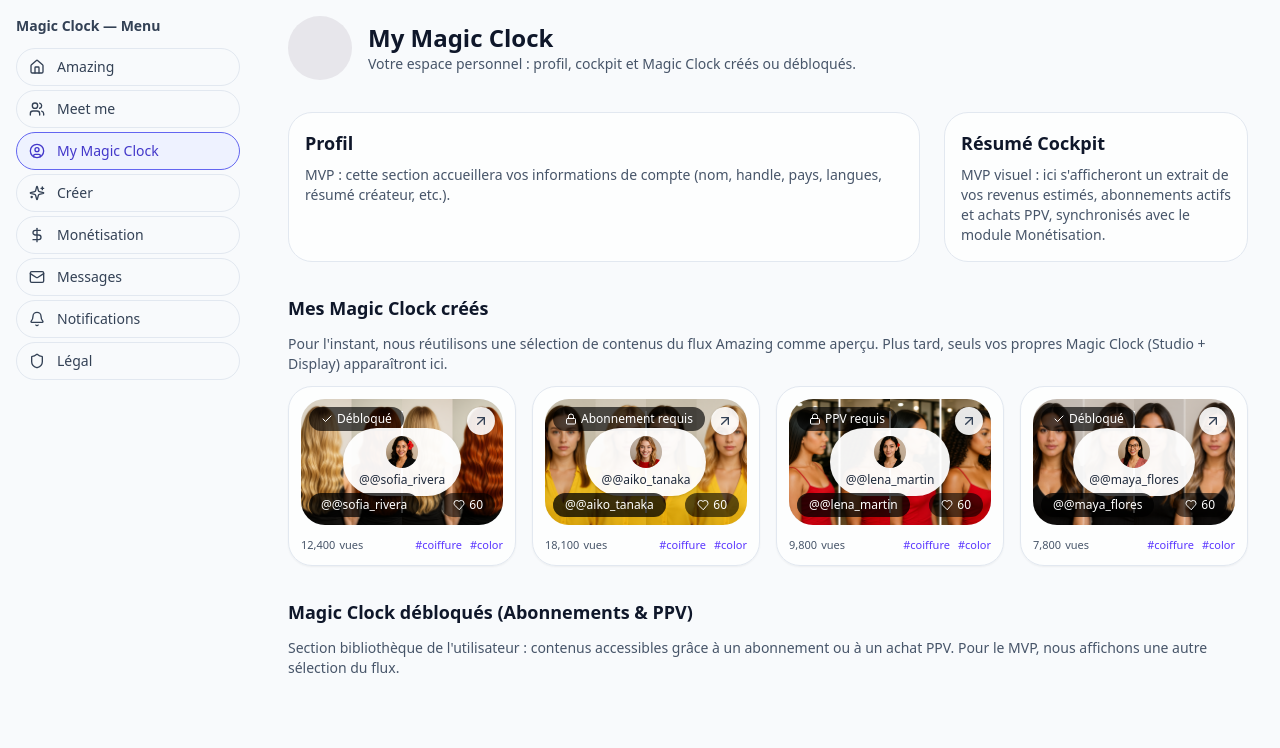
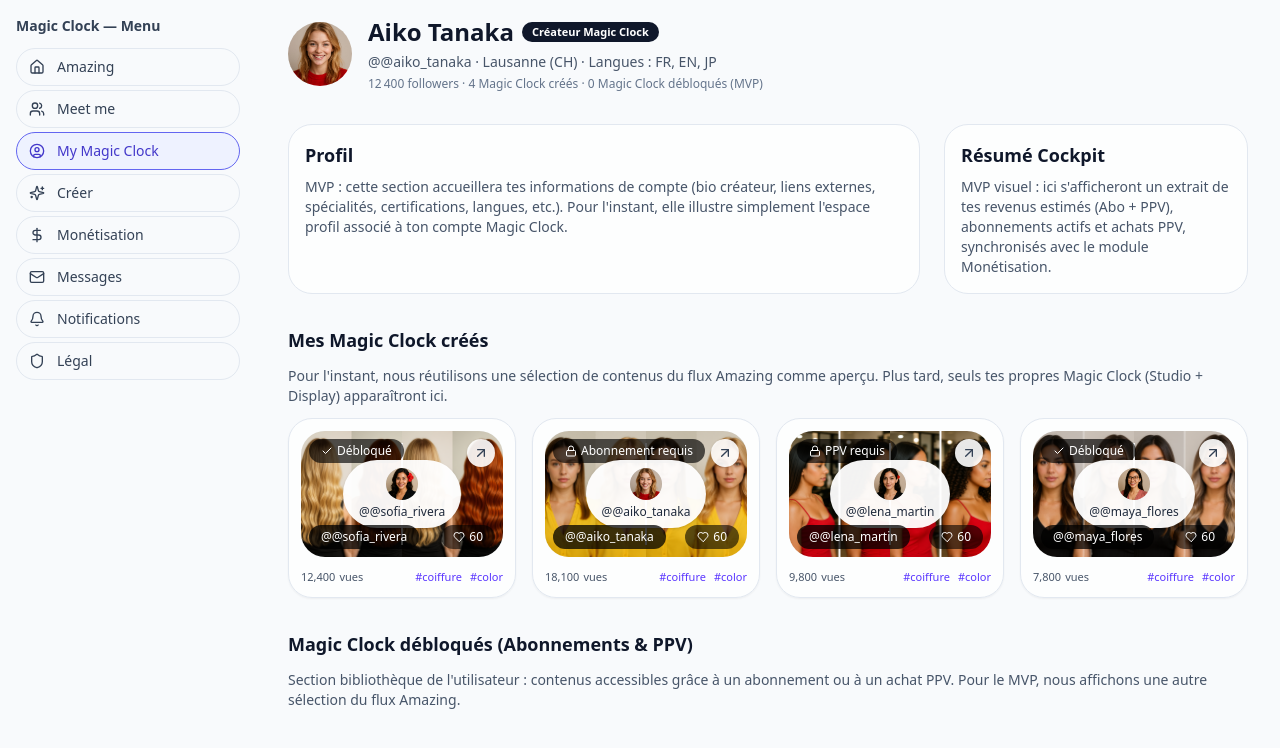
Before and after one commit to welcome-magic-clock/magic-clock-web-mvp, a Next.js app: page /mymagic in a window 1280 px wide. Shown: the top 748 px of the page. Built offline with nearby package versions, Linux system fonts and the light colour scheme.

Commit message:
Update page.tsx

```diff
--- a/app/mymagic/page.tsx
+++ b/app/mymagic/page.tsx
@@ -1,59 +1,84 @@
 // app/mymagic/page.tsx
 
 import MediaCard from "@/features/amazing/MediaCard";
-import { listFeed } from "@/core/domain/repository";
-import type { FeedCard } from "@/core/domain/types";
+import { listFeed, listCreators } from "@/core/domain/repository";
 
 export default function MyMagicClockPage() {
-  // On force le type du feed sur FeedCard[] pour être aligné avec MediaCard
-  const all = listFeed() as unknown as FeedCard[];
+  // On récupère tout le feed pour remplir les sections "créés" et "débloqués"
+  const all = listFeed();
   const created = all.slice(0, 4);
   const purchased = all.slice(4, 8);
 
+  // On choisit Aiko Tanaka comme créatrice "courante"
+  const creators = listCreators();
+  const currentCreator =
+    creators.find((c) => c.name === "Aiko Tanaka") ?? creators[0];
+
+  const followerLabel = currentCreator.followers.toLocaleString("fr-CH");
+
   return (
     <div className="container space-y-8">
+      {/* HEADER PROFIL CRÉATEUR */}
       <header className="flex flex-col sm:flex-row sm:items-center sm:justify-between gap-4">
         <div className="flex items-center gap-4">
           <div className="h-16 w-16 rounded-full overflow-hidden bg-slate-200">
             <img
-              src="/images/sample1.jpg"
-              alt="Profil utilisateur"
+              src={currentCreator.avatar}
+              alt={currentCreator.name}
               className="h-full w-full object-cover"
             />
           </div>
-          <div>
-            <h1 className="text-2xl font-semibold">My Magic Clock</h1>
+          <div className="space-y-1">
+            <div className="flex items-center gap-2">
+              <h1 className="text-2xl font-semibold">
+                {currentCreator.name}
+              </h1>
+              <span className="rounded-full bg-slate-900 px-2.5 py-0.5 text-[11px] font-semibold text-white">
+                Créateur Magic Clock
+              </span>
+            </div>
             <p className="text-sm text-slate-600">
-              Votre espace personnel : profil, cockpit et Magic Clock créés ou
-              débloqués.
+              @{currentCreator.handle}
+              {currentCreator.city ? ` · ${currentCreator.city}` : ""}
+              {currentCreator.langs?.length
+                ? ` · Langues : ${currentCreator.langs.join(", ")}`
+                : ""}
+            </p>
+            <p className="text-xs text-slate-500">
+              {followerLabel} followers · {created.length} Magic Clock créés ·{" "}
+              {purchased.length} Magic Clock débloqués (MVP)
             </p>
           </div>
         </div>
       </header>
 
+      {/* PROFIL + COCKPIT RÉSUMÉ */}
       <section className="grid gap-6 lg:grid-cols-3">
         <div className="rounded-2xl border border-slate-200 bg-white/80 p-4 lg:col-span-2 space-y-2">
           <h2 className="text-lg font-semibold">Profil</h2>
           <p className="text-sm text-slate-600">
-            MVP : cette section accueillera vos informations de compte (nom,
-            handle, pays, langues, résumé créateur, etc.).
+            MVP : cette section accueillera tes informations de compte
+            (bio créateur, liens externes, spécialités, certifications,
+            langues, etc.). Pour l&apos;instant, elle illustre simplement
+            l&apos;espace profil associé à ton compte Magic Clock.
           </p>
         </div>
         <div className="rounded-2xl border border-slate-200 bg-white/80 p-4 space-y-2">
           <h2 className="text-lg font-semibold">Résumé Cockpit</h2>
           <p className="text-sm text-slate-600">
-            MVP visuel : ici s&apos;afficheront un extrait de vos revenus
-            estimés, abonnements actifs et achats PPV, synchronisés avec le
-            module Monétisation.
+            MVP visuel : ici s&apos;afficheront un extrait de tes revenus
+            estimés (Abo + PPV), abonnements actifs et achats PPV, synchronisés
+            avec le module Monétisation.
           </p>
         </div>
       </section>
 
+      {/* MES MAGIC CLOCK CRÉÉS */}
       <section className="space-y-3">
         <h2 className="text-lg font-semibold">Mes Magic Clock créés</h2>
         <p className="text-sm text-slate-600">
           Pour l&apos;instant, nous réutilisons une sélection de contenus du
-          flux Amazing comme aperçu. Plus tard, seuls vos propres Magic Clock
+          flux Amazing comme aperçu. Plus tard, seuls tes propres Magic Clock
           (Studio + Display) apparaîtront ici.
         </p>
         <div className="grid grid-cols-1 sm:grid-cols-2 lg:grid-cols-4 gap-4">
@@ -63,6 +88,7 @@ export default function MyMagicClockPage() {
         </div>
       </section>
 
+      {/* MAGIC CLOCK DÉBLOQUÉS */}
       <section className="space-y-3">
         <h2 className="text-lg font-semibold">
           Magic Clock débloqués (Abonnements &amp; PPV)
@@ -70,7 +96,7 @@ export default function MyMagicClockPage() {
         <p className="text-sm text-slate-600">
           Section bibliothèque de l&apos;utilisateur : contenus accessibles
           grâce à un abonnement ou à un achat PPV. Pour le MVP, nous affichons
-          une autre sélection du flux.
+          une autre sélection du flux Amazing.
         </p>
         <div className="grid grid-cols-1 sm:grid-cols-2 lg:grid-cols-4 gap-4">
           {purchased.map((item) => (
```
